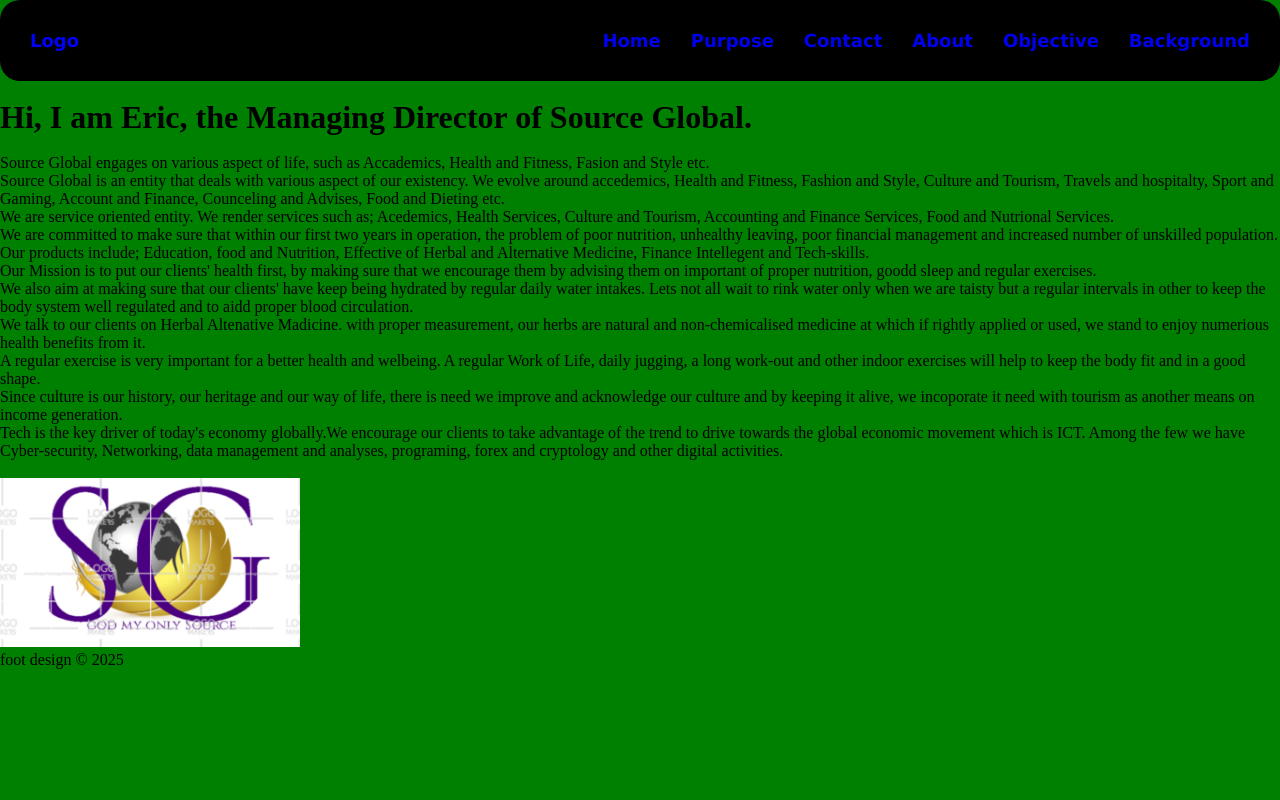
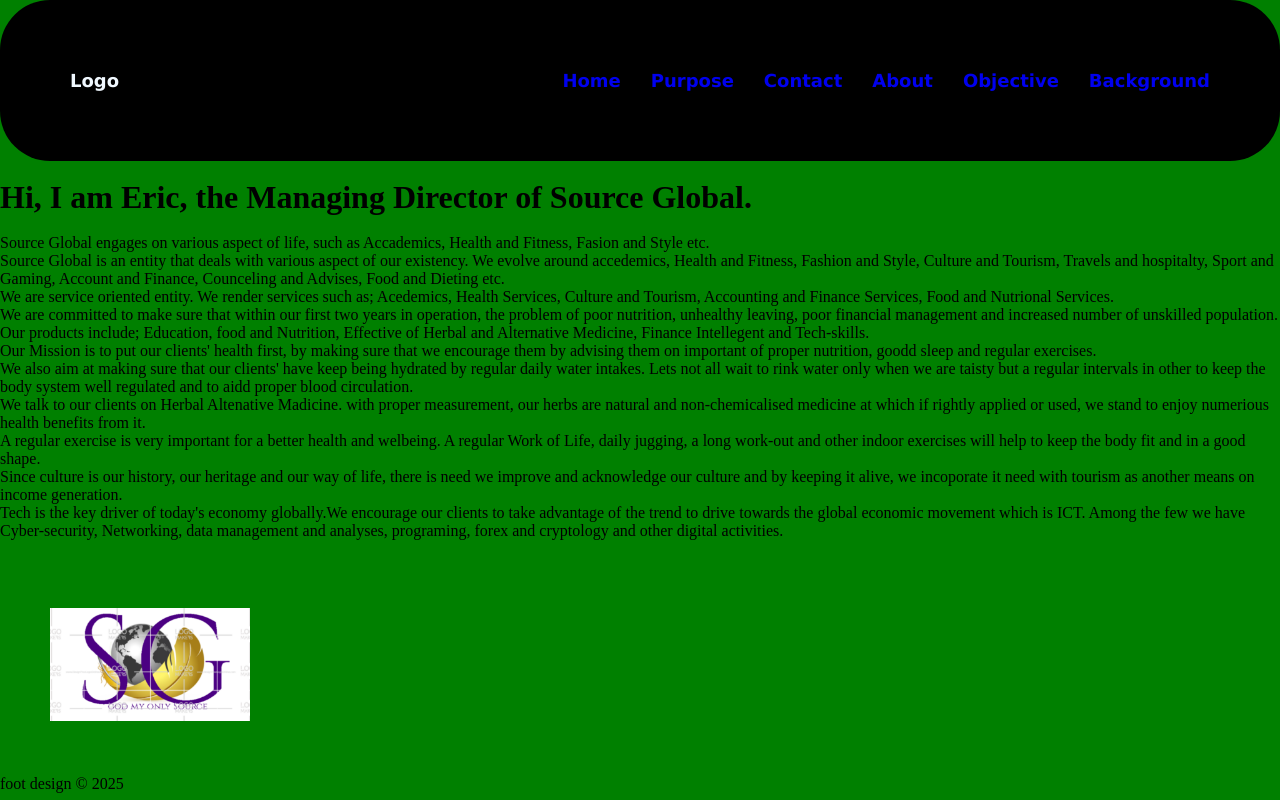
Before and after one commit to SourceGlobal/Sample-Project, a Django app: page / in a window 1280 px wide. Run offline with Django 5.2, Linux system fonts and the light colour scheme.

Commit message:
Changes in Images

```diff
--- a/static/css/style.css
+++ b/static/css/style.css
@@ -16,12 +16,12 @@
     background-color: black;
     align-items: center;
     justify-content: space-between;
-    color: blue;
-    border-radius: 20px;
+    color: aliceblue;
+    border-radius: 50px;
     margin-left: auto;
     margin-right: auto;
     font-family: 'Lucida Sans', 'Lucida Sans Regular', 'Lucida Grande', 'Lucida Sans Unicode', Geneva, Verdana, sans-serif;
-    padding: 30px;
+    padding: 70px;
     font-size: large;
 
 }
@@ -36,4 +36,6 @@
 }
 img{
     width: 300px;
+    border-radius: 50px;
+    padding: 50px;
 }
```
